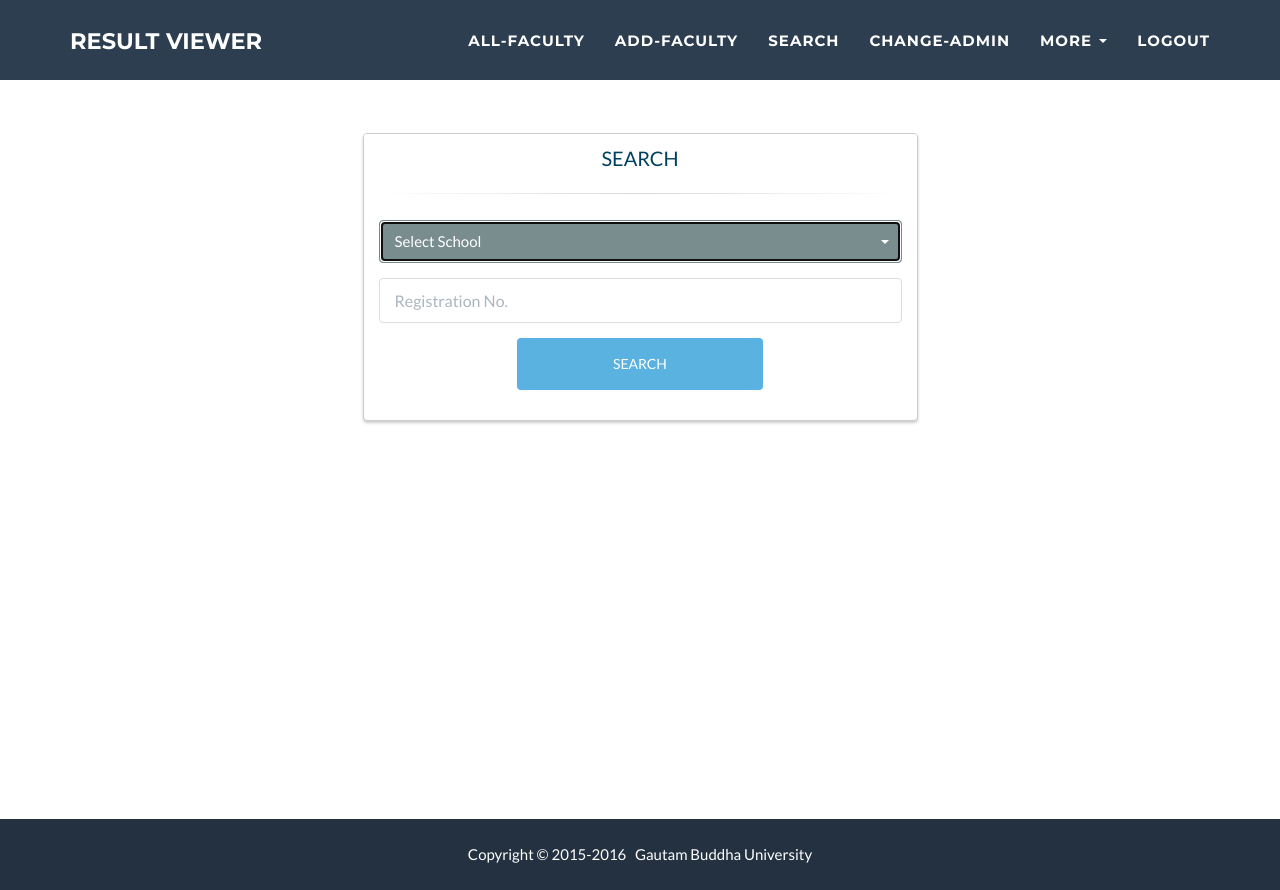
After one commit to gargsarthak30/Result-Viewer, a CodeIgniter app: page /admin/search in a window 1280 px wide. The commit adds this page. Run offline with CodeIgniter, Linux system fonts and the light colour scheme; data comes from the database, SQL or seed files in the repository; some libraries are stand-ins or nearby versions.

Commit message:
admin search implemented

```diff
--- a/web/application/controllers/Admin.php
+++ b/web/application/controllers/Admin.php
@@ -89,6 +89,22 @@ class Admin extends CI_Controller {
 		{
 			redirect('home');
 		}
+	}
+	public function search()
+	{
+		$this->load->library('form_validation');
+		$this->load->view('theme/common/link');
+		$this->load->view('theme/admin/header');
+		$this->load->view('theme/admin/search');
+		$this->load->view('theme/common/footer');
+	}
+	public function search_result()
+	{
+		$this->load->library('form_validation');
+		$this->load->view('theme/common/link');
+		$this->load->view('theme/admin/header');
+		$this->load->view('theme/admin/search_result');
+		$this->load->view('theme/common/footer');
 	}
 
 	public function validate_add_faculty()
--- a/web/application/views/theme/admin/header.php
+++ b/web/application/views/theme/admin/header.php
@@ -24,6 +24,9 @@
                     </li>
 					<li class="page-scroll">
                         <a href="<?=site_url('admin/add_faculty');?>">Add-Faculty</a>
+                    </li>
+					<li class="page-scroll">
+                        <a href="<?=site_url('admin/search');?>">Search</a>
                     </li>
                     <li class="page-scroll">
                         <a href="<?=site_url('admin/change_admin');?>">Change-Admin</a>
--- /dev/null
+++ b/web/application/views/theme/admin/search.php
@@ -0,0 +1,65 @@
+
+	<link href = "<?=base_url('assets/signin/signin.css')?>" rel="stylesheet">
+	<script src="<?=base_url('assets/jquery-2.1.4.min.js')?>" type="text/javascript"></script>
+	<script src="<?=base_url('assets/signin/signin.js')?>" type="text/javascript"></script>
+<br/><br/>
+
+<div class="container">
+    	<div class="row">
+			<div class="col-md-6 col-md-offset-3">
+				<div class="panel panel-login">
+					<div class="panel-heading">
+						<div class="row">
+							<div class="col-xs-12">
+								<center>
+								<p class="active">SEARCH</p>
+								</center>
+							</div>
+						</div>
+						<hr>
+					</div>
+					<?php echo '<span style="font-size:10px; color:red; text-align:center">'.validation_errors().'</span>'; ?>
+					<?php echo '<center>'.$this->session->flashdata('no_rec').'</center>'; ?>
+					<?php echo '<center>'.$this->session->flashdata('conf_reg').'</center>'; ?>
+					<div class="panel-body">
+
+						<div class="row">
+							<div class="col-lg-12">
+								<form id="login-form" action = "<?=site_url('admin/search_result');?>" method="post" role="form">
+
+									<div class="form-group">
+										<select class="selectpicker show-tick" data-width="100%" title='Select School' name="college_id" tabindex="1" value="<?=set_value('college_id');?>" autofocus>
+											<?php
+												$school_list = $this->db->query("SELECT College_Id FROM master");
+												foreach($school_list->result() as $school)
+												{
+											?>
+											<option><?=ucfirst($school->College_Id);?></option>
+											<?php
+												}
+											?>
+  										</select>
+									</div>
+									<!--testing-->
+									<div class="form-group">
+										<input type="text" name="roll" tabindex="2" class="form-control" pattern="[1-9]{2}/[A-Z]{3}/[0-9]{3}" title=" 13/ICS/047 " placeholder="Registration No.">
+									</div>
+
+									<div class="form-group">
+										<div class="row">
+											<div class="col-sm-6 col-sm-offset-3">
+												<input type="submit" name="search" id="search" tabindex="4" class="form-control btn btn-login" value="SEARCH">
+											</div>
+										</div>
+									</div>
+								</form>
+							</div>
+						</div>
+					</div>
+				</div>
+			</div>
+		</div>
+	</div>
+<script>
+ $('.selectpicker').selectpicker();
+ </script>
```
Also changed, not shown: web/application/views/theme/admin/search_result.php (added, +72 -0 lines).
